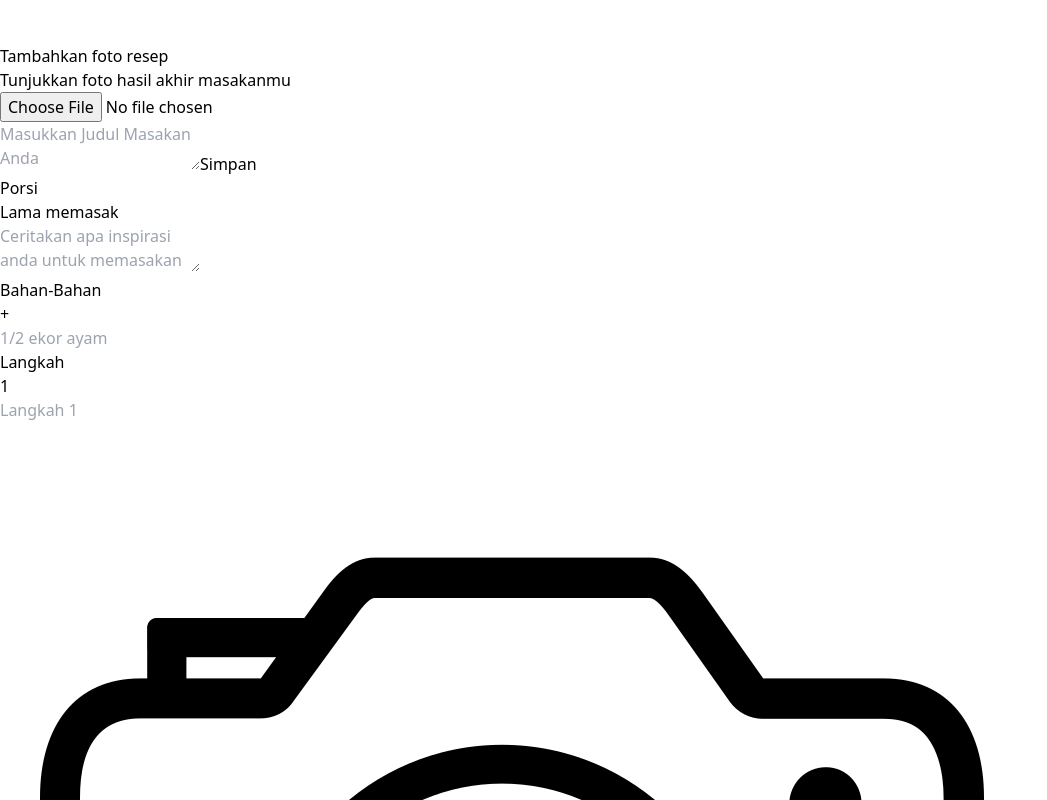
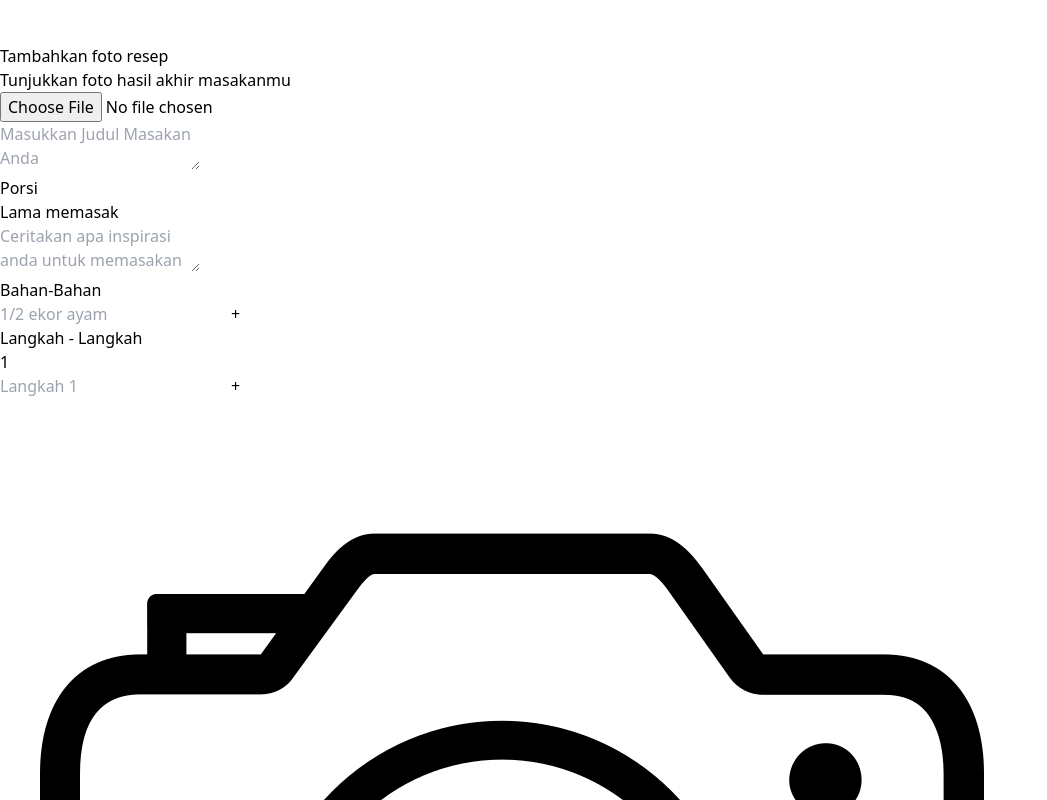
Before and after one commit to alfahmist/Chefmate, a React (Vite) app: page /create-recipe in a window 1280 px wide. Shown: the part 1180-1980 px from the top of the page, without its empty margins (0-1047 px from the left). Built offline with nearby package versions, Linux system fonts and the light colour scheme.

Commit message:
edit pages create reciepe

```diff
--- a/src/pages/create_recipe/CreateRecipe.jsx
+++ b/src/pages/create_recipe/CreateRecipe.jsx
@@ -1,23 +1,70 @@
-import { useState } from "react";
+/* eslint-disable react-hooks/rules-of-hooks */
+import { useEffect, useState } from "react";
 import imgCamera from "../../assets/img/creat_resep/camera.png";
 import imgCamera2 from "../../assets/img/creat_resep/camera2.png";
 import MainLayout from "../../layout/MainLayout";
 
 function index() {
   const [resep, setResep] = useState({});
+  const [selectedFile, setSelectedFile] = useState();
+  const [preview, setPreview] = useState();
   const [judul, setJudul] = useState();
   const [porsi, setPorsi] = useState();
   const [durasi, setDurasi] = useState();
   const [inspirasi, setInspirasi] = useState();
   const [bahan, setBahan] = useState();
+  const [listBahan, setListBahan] = useState([]);
   const [langkah, setLangkah] = useState();
+  const [listLangkah, setListLangkah] = useState([]);
 
-  const handleSubmitBahan = () => {};
-  const handleSubmitLangkah = () => {};
+  useEffect(() => {
+    if (!selectedFile) {
+      setPreview(undefined);
+      return;
+    }
+
+    const objectUrl = URL.createObjectURL(selectedFile);
+    setPreview(objectUrl);
+
+    // free memory when ever this component is unmounted
+    return () => URL.revokeObjectURL(objectUrl);
+  }, [selectedFile]);
+
+  const onSelectFile = (e) => {
+    if (!e.target.files || e.target.files.length === 0) {
+      setSelectedFile(undefined);
+      return;
+    }
+
+    // I've kept this example simple by using the first image instead of multiple
+    setSelectedFile(e.target.files[0]);
+  };
+
+  const handleTambahBahan = (e) => {
+    e.preventDefault();
+    setListBahan([...listBahan, bahan]);
+
+    setBahan("");
+  };
+
+  const handleTambahLangkah = (e) => {
+    e.preventDefault();
+    setListLangkah([...listLangkah, langkah]);
+
+    setLangkah("");
+  };
+
+  const handleSubmit = (e) => {
+    e.preventDefault();
+  };
+
+  console.log(listBahan);
+  console.log(listLangkah);
 
   return (
     <MainLayout>
       <main className="bg-bgdetailbase">
+        <form onSubmit={handleSubmit}>
           <section id="contact" className="pt-36 pb-32">
             <div className="container">
               <div className="w-full px-4">
@@ -25,7 +72,10 @@ function index() {
                   <div className="bg-cookpad-gray-200">
                     <div className="py-rg md:py-lg image-upload text-center">
                       <div className="text-cookpad-gray-600">
-                      <img className="w-28 mx-auto" src={imgCamera2} />
+                        <img
+                          className="w-28 mx-auto"
+                          src={selectedFile ? preview : imgCamera2}
+                        />
 
                         <p className="text-cookpad-20 font-semibold mt-md">
                           Tambahkan foto resep
@@ -40,6 +90,7 @@ function index() {
                         name="file"
                         aria-label="Tambahkan foto resep"
                         accept="image/*"
+                        onChange={onSelectFile}
                       />
                     </div>
                   </div>
@@ -49,20 +100,14 @@ function index() {
           </section>
 
           <section>
-          <form>
             <div className="max-w-xl mx-auto mb-16 shadow-lg bg-orange-500 lg:rounded-lg p-4">
               <textarea
                 onChange={(e) => setJudul(e.target.value)}
                 placeholder="Masukkan Judul Masakan Anda"
                 type="text"
                 className="w-full bg-slate-200 text-dark p-3 rounded-md focus:outline-none focus:ring-primary focus:ring-1 focus:border-primary h-32"
+                required
               ></textarea>
-              <button
-                className="max-w-xl p-2 m-4  mx-auto shadow-lg bg-slate-300 lg:rounded-lg"
-                type="submit"
-              >
-                Simpan
-              </button>
             </div>
 
             <div className="max-w-xl mx-auto mb-16 shadow-lg bg-orange-500 lg:rounded-lg p-4">
@@ -76,6 +121,7 @@ function index() {
                     type="text"
                     id="name"
                     className="w-full bg-slate-200 text-dark p-3 rounded-md focus:outline-none focus:ring-primary focus:ring-1 focus:border-primary"
+                    required
                   />
                 </div>
                 <div className="w-full px-4 mb-8">
@@ -87,6 +133,7 @@ function index() {
                     type="text"
                     id="email"
                     className="w-full bg-slate-200 text-dark p-3 rounded-md focus:outline-none focus:ring-primary focus:ring-1 focus:border-primary"
+                    required
                   />
                 </div>
                 <div className="w-full px-4 mb-8">
@@ -100,61 +147,102 @@ function index() {
                 </div>
               </div>
             </div>
-          </form>
           </section>
 
           <section>
-          <form onSubmit={handleSubmitBahan}>
             <div className="max-w-xl mx-auto mb-16 shadow-lg bg-orange-500 lg:rounded-lg p-4">
-              <div className="flex">
               <h2 className="font-semibold text-lg mb-2 text-primary ">
                 Bahan-Bahan
               </h2>
-                <button type="submit">+</button>
-              </div>
+              <div className="flex items-center gap-4 mb-2">
                 <input
                   onChange={(e) => setBahan(e.target.value)}
                   type="text"
                   name="bahan-bahan"
                   placeholder="1/2 ekor ayam"
-                className="resep-list bg-slate-200 rounded-md"
+                  className="resep-list bg-gray-300 h-10 px-4 rounded-md text-xl"
+                  value={bahan}
                 />
+                <button
+                  className="bg-gray-300 h-10 px-4 rounded-md text-xl mb-2"
+                  onClick={handleTambahBahan}
+                >
+                  +
+                </button>
               </div>
-          </form>
+
+              <div className="bg-slate-300 rounded-md mb-2">
+                {listBahan.length > 0
+                  ? listBahan.map((item, index) => (
+                      <div key={index} className="flex gap-2">
+                        <span>{index + 1}.</span>
+                        <p>{item}</p>
+                      </div>
+                    ))
+                  : ""}
+              </div>
+            </div>
           </section>
 
           <section>
-          <form onSubmit={handleSubmitLangkah}>
-            <div className="max-w-xl mx-auto mb-16 shadow-xl bg-orange-500 lg:rounded-lg p-4">
+            <div className="max-w-xl mx-auto shadow-xl bg-orange-500 lg:rounded-lg p-4">
               <h2 className="font-semibold text-lg mb-2 text-primary">
-                Langkah
+                Langkah - Langkah
               </h2>
-              <ul>
-                <li>
+              <div>
                 <div className="flex items-center">
                   <div className="mr-2">
-                      <div className="bg-black rounded-md w-6 rounded-full text-center text-white">
+                    <div className="bg-black rounded-md w-6 text-center text-white">
                       1
                     </div>
                   </div>
                   <input
                     onChange={(e) => setLangkah(e.target.value)}
                     type="text"
-                      name="bahan-bahan"
+                    name="Langkah - Langkah"
                     placeholder="Langkah 1"
-                      className="resep-list bg-slate-200 rounded-md"
+                    className="resep-list bg-gray-300 h-10 px-4 rounded-md text-xl"
+                    value={langkah}
                   />
+
+                  <button
+                    className="bg-gray-300 h-10 px-4 rounded-md text-xl mb-2 ml-3"
+                    onClick={handleTambahLangkah}
+                  >
+                    +
+                  </button>
                 </div>
+
                 <div className="w-32 h-28 p-2">
                   <div className="w-full h-full bg-slate-200 rounded-lg">
-                      <img src={imgCamera} className="w-28 mx-auto" />
+                    <img src={imgCamera} className="w-28 mx-auto p-4 pt-3" />
                   </div>
                 </div>
-                </li>
-              </ul>
+              </div>
+
+              {/* onclick */}
+              <div className="bg-slate-300 rounded-md mb-2">
+                {listLangkah.length > 0
+                  ? listLangkah.map((item, index) => (
+                      <div key={index} className="flex gap-2">
+                        <span>{index + 1}.</span>
+                        <p>{item}</p>
+                      </div>
+                    ))
+                  : ""}
+              </div>
+            </div>
+          </section>
+
+          <div className="max-w-xl mx-auto">
+            <button
+              className="h-10 px-4 bg-gray-500 rounded-md my-8"
+              type="submit"
+            >
+              Simpan
+            </button>
           </div>
         </form>
-        </section>
       </main>
     </MainLayout>
   );
```
Lines whose indentation alone changed are shown as unchanged.
